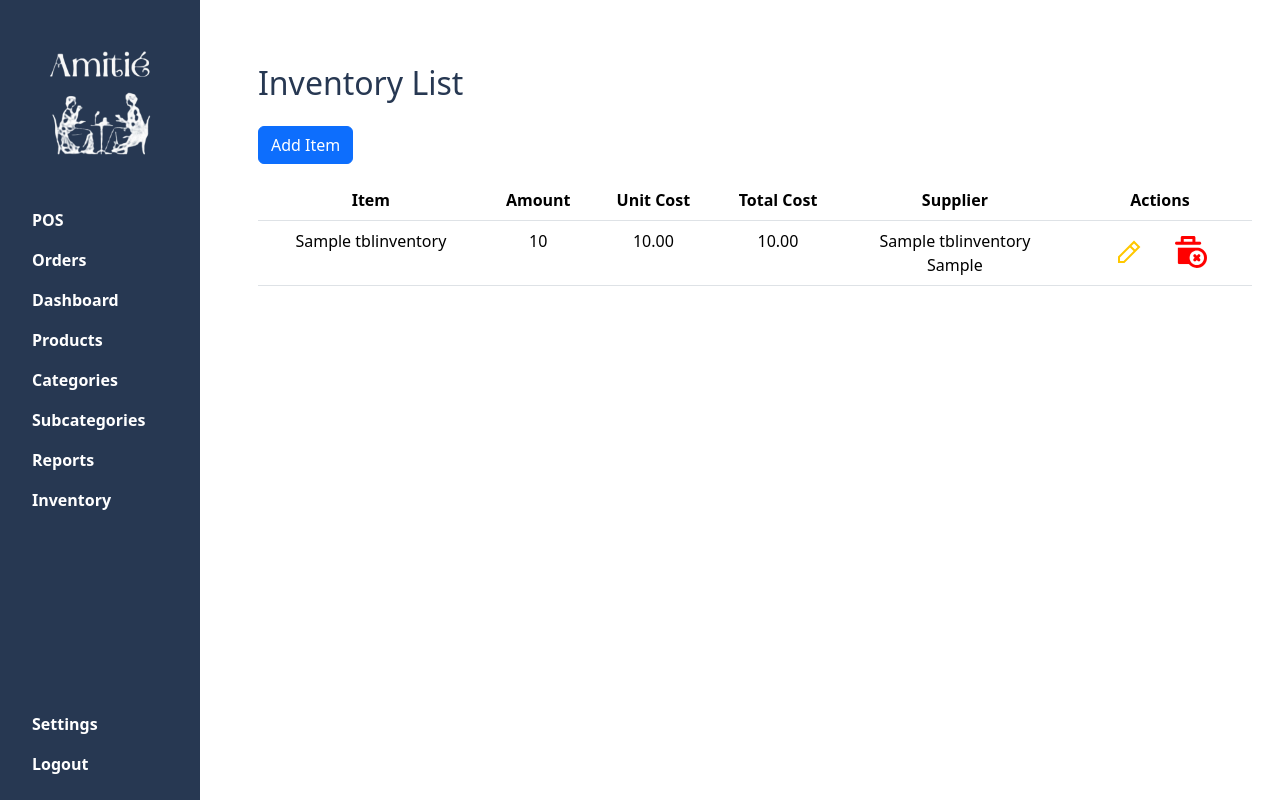
After one commit to YourNewbDev/AmitieCafe, a PHP site: page /inventory.php in a window 1280 px wide. The commit adds this page. Run offline with PHP 8.4, Linux system fonts and the light colour scheme; a user stored in the database is signed in; tables that the repository leaves empty or names only in its code hold one stand-in row (values such as "Sample post"); some libraries are stand-ins or nearby versions.

Commit message:
Added inventory.php

```diff
--- a/actions/login.php
+++ b/actions/login.php
@@ -22,7 +22,7 @@ if ($_SERVER['REQUEST_METHOD'] === 'POST') {
     $stmt->execute(['username' => $username]);
     $user = $stmt->fetch(PDO::FETCH_ASSOC);
 
-    if ($user && password_verify($password, $user['password'])) {
+    if ($user && password_verify($password, $user['user_password'])) {
         $_SESSION['user_id'] = $user['user_id'];
         $_SESSION['user_name'] = $user['user_name'];
         $_SESSION['user_role'] = $user['user_role'];
--- a/includes/header.php
+++ b/includes/header.php
@@ -41,9 +41,10 @@ if (!isset($pageTitle)) {
         <img src="/AmitieCafe/assets/image/Amitie-white.png" alt="Amitie Cafe Logo" class="mb-3" />
         <ul class="nav flex-column flex-grow-1">
           <li class="nav-item"><a class="nav-link text-white fw-bold" href="<?php echo BASE_URL; ?>pos.php">POS</a></li>
-          <li class="nav-item"><a class="nav-link text-white fw-bold" href="<?php echo BASE_URL; ?>order.php">Orders</a></li>
+          <li class="nav-item"><a class="nav-link text-white fw-bold" href="<?php echo BASE_URL; ?>order.php">Orders</a>
+          </li>
 
-          <?php if ($_SESSION['user_role'] === "OWNER") : ?>
+          <?php if ($_SESSION['user_role'] === "OWNER"): ?>
             <li class="nav-item">
               <a class="nav-link text-white fw-bold" href="#">Dashboard</a>
             </li>
@@ -51,18 +52,20 @@ if (!isset($pageTitle)) {
               <a class="nav-link text-white fw-bold" href="<?php echo BASE_URL; ?>admin/manage-products.php">Products</a>
             </li>
             <li class="nav-item">
-              <a class="nav-link text-white fw-bold" href="<?php echo BASE_URL; ?>admin/manage-categories.php">Categories</a>
+              <a class="nav-link text-white fw-bold"
+                href="<?php echo BASE_URL; ?>admin/manage-categories.php">Categories</a>
             </li>
             <li class="nav-item">
-              <a class="nav-link text-white fw-bold" href="<?php echo BASE_URL; ?>admin/manage-subcategories.php">Subcategories</a>
-            </li>
-            <li class="nav-item">
-              <a class="nav-link text-white fw-bold" href="#">Inventory</a>
+              <a class="nav-link text-white fw-bold"
+                href="<?php echo BASE_URL; ?>admin/manage-subcategories.php">Subcategories</a>
             </li>
             <li class="nav-item">
               <a class="nav-link text-white fw-bold" href="#">Reports</a>
             </li>
           <?php endif; ?>
+          <li class="nav-item">
+            <a class="nav-link text-white fw-bold" href="<?php echo BASE_URL; ?>inventory.php">Inventory</a>
+          </li>
 
           <!-- Push-down items -->
           <li class="nav-item mt-auto">
@@ -88,13 +91,15 @@ if (!isset($pageTitle)) {
         <!-- Main nav section (flex-grow-1 to take up remaining space) -->
         <ul class="nav flex-column flex-grow-1">
           <li class="nav-item">
-            <a class="nav-link text-white fw-bold" href="<?php echo BASE_URL; ?>pos.php" data-bs-dismiss="offcanvas">POS</a>
+            <a class="nav-link text-white fw-bold" href="<?php echo BASE_URL; ?>pos.php"
+              data-bs-dismiss="offcanvas">POS</a>
           </li>
           <li class="nav-item">
-            <a class="nav-link text-white fw-bold" href="<?php echo BASE_URL; ?>order.php" data-bs-dismiss="offcanvas">Orders</a>
+            <a class="nav-link text-white fw-bold" href="<?php echo BASE_URL; ?>order.php"
+              data-bs-dismiss="offcanvas">Orders</a>
           </li>
 
-          <?php if ($_SESSION['user_role'] === "OWNER") : ?>
+          <?php if ($_SESSION['user_role'] === "OWNER"): ?>
             <li class="nav-item">
               <a class="nav-link text-white fw-bold" href="#" data-bs-dismiss="offcanvas">Dashboard</a>
             </li>
@@ -102,27 +107,31 @@ if (!isset($pageTitle)) {
               <a class="nav-link text-white fw-bold" href="<?php echo BASE_URL; ?>admin/manage-products.php">Products</a>
             </li>
             <li class="nav-item">
-              <a class="nav-link text-white fw-bold" href="<?php echo BASE_URL; ?>admin/manage-categories.php">Categories</a>
+              <a class="nav-link text-white fw-bold"
+                href="<?php echo BASE_URL; ?>admin/manage-categories.php">Categories</a>
             </li>
             <li class="nav-item">
-              <a class="nav-link text-white fw-bold" href="<?php echo BASE_URL; ?>admin/manage-subcategories.php">Subcategories</a>
-            </li>
-            <li class="nav-item">
-              <a class="nav-link text-white fw-bold" href="#" data-bs-dismiss="offcanvas">Inventory</a>
+              <a class="nav-link text-white fw-bold"
+                href="<?php echo BASE_URL; ?>admin/manage-subcategories.php">Subcategories</a>
             </li>
             <li class="nav-item">
               <a class="nav-link text-white fw-bold" href="#" data-bs-dismiss="offcanvas">Reports</a>
             </li>
           <?php endif; ?>
+          <li class="nav-item">
+            <a class="nav-link text-white fw-bold" href="<?php echo BASE_URL; ?>inventory.php">Inventory</a>
+          </li>
         </ul>
 
         <!-- Pushed to the bottom -->
         <ul class="nav flex-column mt-auto">
           <li class="nav-item">
-            <a class="nav-link text-white fw-bold" href="<?php echo BASE_URL; ?>setting.php" data-bs-dismiss="offcanvas">Logout</a>
+            <a class="nav-link text-white fw-bold" href="<?php echo BASE_URL; ?>setting.php"
+              data-bs-dismiss="offcanvas">Logout</a>
           </li>
           <li class="nav-item">
-            <a class="nav-link text-white fw-bold" href="<?php echo BASE_URL; ?>actions/logout.php" data-bs-dismiss="offcanvas">Logout</a>
+            <a class="nav-link text-white fw-bold" href="<?php echo BASE_URL; ?>actions/logout.php"
+              data-bs-dismiss="offcanvas">Logout</a>
           </li>
         </ul>
       </div>
--- /dev/null
+++ b/inventory.php
@@ -0,0 +1,297 @@
+<?php
+
+require __DIR__ . '/./actions/auth.php';
+
+include __DIR__ . "/./includes/header.php";
+
+$success_message = $_SESSION['success_message'] ?? null;
+$error_message = $_SESSION['error_message'] ?? null;
+unset($_SESSION['success_message'], $_SESSION['error_message']);
+
+try {
+    $stmt = $pdo->prepare('SELECT * FROM tblinventory');
+    $stmt->execute();
+    $inventories = $stmt->fetchAll(PDO::FETCH_ASSOC);
+} catch (PDOException $err) {
+    die("Query failed: " . $err->getMessage());
+}
+
+?>
+
+<!-- Main Content (Scrollable) -->
+<main class="main-content d-flex flex-column flex-grow-1 overflow-auto pt-3 px-3">
+    <!-- Success Modal -->
+    <div class="modal fade" id="successModal" tabindex="-1" aria-labelledby="successModalLabel" aria-hidden="true">
+        <div class="modal-dialog modal-dialog-centered">
+            <div class="modal-content">
+                <div class="modal-header">
+                    <h5 class="modal-title text-success" id="successModalLabel">Success</h5>
+                    <button type="button" class="btn-close" data-bs-dismiss="modal"></button>
+                </div>
+                <div class="modal-body">
+                    <?= htmlspecialchars($success_message) ?>
+                </div>
+                <div class="modal-footer">
+                    <button type="button" class="btn btn-primary" data-bs-dismiss="modal">OK</button>
+                </div>
+            </div>
+        </div>
+    </div>
+
+    <!-- Error Modal -->
+    <div class="modal fade" id="errorModal" tabindex="-1" aria-labelledby="errorModalLabel" aria-hidden="true">
+        <div class="modal-dialog modal-dialog-centered">
+            <div class="modal-content">
+                <div class="modal-header">
+                    <h5 class="modal-title text-danger" id="errorModalLabel">Error</h5>
+                    <button type="button" class="btn-close" data-bs-dismiss="modal"></button>
+                </div>
+                <div class="modal-body">
+                    <?= htmlspecialchars($error_message) ?>
+                </div>
+                <div class="modal-footer">
+                    <button type="button" class="btn btn-danger" data-bs-dismiss="modal">OK</button>
+                </div>
+            </div>
+        </div>
+    </div>
+    <div class="container mt-5">
+        <h2 class="mb-4 text-custom">Inventory List</h2>
+
+        <button class="btn btn-primary mb-3" data-bs-toggle="modal" data-bs-target="#addInventoryModal">Add Item</button>
+
+        <div class="d-flex justify-content-center">
+            <div class="table-responsive w-100">
+                <table id="categoriesTable" class="table">
+                    <thead>
+                        <tr>
+                            <th class="text-center">Item</th>
+                            <th class="text-center">Amount</th>
+                            <th class="text-center">Unit Cost</th>
+                            <th class="text-center">Total Cost</th>
+                            <th class="text-center">Supplier</th>
+                            <th class="text-center">Actions</th>
+                        </tr>
+                    </thead>
+                    <tbody>
+                        <?php foreach ($inventories as $item) : ?>
+                            <?php
+                                $amount_parts = explode(" ", $item["inventory_amount"]);
+                                $numeric_amount = $amount_parts[0] ?? null;
+                                $unit = $amount_parts[1] ?? null;
+                            ?>
+                            <tr>
+                                <td class="text-center"><?= htmlspecialchars($item['inventory_name']) ?></td>
+                                <td class="text-center"><?= htmlspecialchars($item['inventory_amount']) ?></td>
+                                <td class="text-center"><?= number_format($item['inventory_unit_cost'], 2) ?></td>
+                                <td class="text-center"><?= number_format($item['inventory_total_unit_cost'], 2) ?></td>
+                                <td class="text-center">
+                                    <?= htmlspecialchars($item['supplier_name']) ?> <br>
+                                    <?= htmlspecialchars($item['supplier_contact']) ?>
+                                </td>
+                                <td class="text-center">
+                                    <div class="">
+                                        <button type="button" class="btn edit-btn" data-bs-toggle="modal" data-bs-target="#editInventoryModal"
+                                            data-bs-inventory-id="<?= $item['inventory_id'] ?>"
+                                            data-bs-inventory-name="<?= htmlspecialchars($item['inventory_name']) ?>"
+                                            data-bs-inventory-amount="<?= htmlspecialchars($numeric_amount) ?>"
+                                            data-bs-inventory-measure="<?= htmlspecialchars($unit) ?>"
+                                            data-bs-inventory-unit-cost="<?= number_format($item['inventory_unit_cost'], 2) ?>"
+                                            data-bs-inventory-total-unit-cost="<?= number_format($item['inventory_total_unit_cost'], 2)?>"
+                                            data-bs-inventory-supplier-name="<?=htmlspecialchars($item['supplier_name']) ?>"
+                                            data-bs-inventory-supplier-contact="<?=htmlspecialchars($item['supplier_contact']) ?>">
+                                            <img src="./assets/image/edit.svg" alt="Edit" class="" style="max-width: 2em;">
+                                        </button>
+                                        <button type="button" class="btn delete-btn" data-bs-toggle="modal" data-bs-target="#deleteInventoryModal"
+                                            data-bs-inventory-id="<?= $item['inventory_id'] ?>"
+                                            data-bs-inventory-name="<?= htmlspecialchars($item['inventory_name']) ?>">
+                                            <img src="./assets/image/delete.svg" alt="Delete" class="img-responsive" style="max-width: 2em;">
+                                        </button>
+                                    </div>
+                                </td>
+                            </tr>
+                        <?php endforeach; ?>
+                    </tbody>
+                </table>
+            </div>
+        </div>
+
+    </div>
+</main>
+
+<!-- Add Inventory Modal -->
+<div class="modal fade" id="addInventoryModal" tabindex="-1">
+    <div class="modal-dialog">
+        <div class="modal-content">
+            <div class="modal-header">
+                <h5 class="modal-title text-primary">Add Inventory</h5>
+                <button type="button" class="btn-close" data-bs-dismiss="modal"></button>
+            </div>
+            <div class="modal-body">
+                <form method="POST" action="/AmitieCafe/actions/add-inventory.php">
+                    <div class="mb-3">
+                        <label class="form-label">Item Name</label>
+                        <input type="text" class="form-control" name="inventory_name" required>
+                    </div>
+                    <div class="row mb-3">
+                        <div class="col-md-8">
+                            <label class="form-label">Amount</label>
+                            <input type="number" class="form-control" name="inventory_amount" required>
+                        </div>
+                        <div class="col-md-4 pt-2">
+                            <label for=""></label>
+                            <select class="form-select" aria-label="" name="inventory_measure" required>
+                                <option selected></option>
+                                <option value="kg">kg</option>
+                                <option value="pc">pc</option>
+                                <option value="liter">liter</option>
+                                <option value="unit">unit</option>
+                            </select>
+                        </div>
+                    </div>
+                    <div class="mb-3">
+                        <label class="form-label">Total Cost</label>
+                        <input type="number" class="form-control" name="inventory_total_unit_cost" required>
+                    </div>
+                    <div class="mb-3">
+                        <label class="form-label">Supplier Name</label>
+                        <input type="text" class="form-control" name="supplier_name" required>
+                    </div>
+                    <div class="mb-3">
+                        <label class="form-label">Contact</label>
+                        <input type="text" class="form-control" name="supplier_contact" required>
+                    </div>
+                    <div class="d-flex justify-content-center">
+                        <button type="submit" class="btn btn-primary mx-3">Save</button>
+                        <button type="button" class="btn btn-danger" data-bs-dismiss="modal">Cancel</button>
+                    </div>
+                </form>
+            </div>
+        </div>
+    </div>
+</div>
+
+<!-- Edit Category Modal -->
+<div class="modal fade" id="editInventoryModal" tabindex="-1">
+    <div class="modal-dialog">
+        <div class="modal-content">
+            <div class="modal-header">
+                <h5 class="modal-title text-primary">Edit Category</h5>
+                <button type="button" class="btn-close" data-bs-dismiss="modal"></button>
+            </div>
+            <div class="modal-body">
+                <form method="POST" action="/AmitieCafe/actions/edit-inventory.php">
+                    <div class="mb-3">
+                        <label class="form-label">Item Name</label>
+                        <input type="text" class="form-control" name="inventory_name" id="editInventoryName" required>
+                        <input type="hidden" class="form-control" name="inventory_id" id="editInventoryId">
+                    </div>
+                    <div class="row mb-3">
+                        <div class="col-md-8">
+                            <label class="form-label">Amount</label>
+                            <input type="number" class="form-control" name="inventory_amount" id="editInventoryAmount" required>
+                        </div>
+                        <div class="col-md-4 pt-2">
+                            <label for=""></label>
+                            <select class="form-select" aria-label="" name="inventory_measure" id="editInventoryMeasureAmount" required>
+                                <option selected></option>
+                                <option value="kg">kg</option>
+                                <option value="pc">pc</option>
+                                <option value="liter">liter</option>
+                                <option value="unit">unit</option>
+                            </select>
+                        </div>
+                    </div>
+                    <div class="mb-3">
+                        <label class="form-label">Total Cost</label>
+                        <input type="number" class="form-control" name="inventory_total_unit_cost" id="editInventoryTotalUnitCost" required>
+                    </div>
+                    <div class="mb-3">
+                        <label class="form-label">Supplier Name</label>
+                        <input type="text" class="form-control" name="supplier_name" id="editSupplierName" required>
+                    </div>
+                    <div class="mb-3">
+                        <label class="form-label">Contact</label>
+                        <input type="text" class="form-control" name="supplier_contact" id="editSupplierContact" required>
+                    </div>
+                    <div class="d-flex justify-content-center">
+                        <button type="submit" class="btn btn-primary mx-3">Save</button>
+                        <button type="button" class="btn btn-danger" data-bs-dismiss="modal">Cancel</button>
+                    </div>
+                </form>
+            </div>
+        </div>
+    </div>
+</div>
+
+<!-- Delete Product Modal -->
+<div class="modal fade" id="deleteInventoryModal" tabindex="-1">
+    <div class="modal-dialog">
+        <div class="modal-content">
+            <div class="modal-header">
+                <h5 class="modal-title text-danger">Delete Inventory</h5>
+                <button type="button" class="btn-close" data-bs-dismiss="modal"></button>
+            </div>
+            <div class="modal-body">
+                <p class="text-center">Are you sure you want to delete <strong id="deleteInventoryName"></strong>?</p>
+                <form method="POST" action="/AmitieCafe/actions/delete-inventory.php">
+                    <div class="mb-3">
+                        <input type="hidden" class="form-control" name="inventory_id" id="deleteInventoryId">
+                    </div>
+
+                    <div class="d-flex justify-content-center">
+                        <button type="submit" class="btn btn-danger mx-3">Delete</button>
+                        <button type="button" class="btn btn-light" data-bs-dismiss="modal">Cancel</button>
+                    </div>
+                </form>
+            </div>
+        </div>
+    </div>
+</div>
+
+<?php include __DIR__ . "/./includes/footer.php"; ?>
+<!-- Auto Trigger Modal if a message exists -->
+<script>
+    document.addEventListener("DOMContentLoaded", function() {
+        <?php if ($success_message) : ?>
+            var successModal = new bootstrap.Modal(document.getElementById('successModal'));
+            successModal.show();
+        <?php endif; ?>
+
+        <?php if ($error_message) : ?>
+            var errorModal = new bootstrap.Modal(document.getElementById('errorModal'));
+            errorModal.show();
+        <?php endif; ?>
+
+    });
+
+            document.body.addEventListener("click", function(event) {
+            if (event.target.closest(".delete-btn")) {
+                let button = event.target.closest(".delete-btn");
+                let inventoryId = button.getAttribute("data-bs-inventory-id");
+                let inventoryName = button.getAttribute("data-bs-inventory-name");
+
+                document.getElementById("deleteInventoryId").value = inventoryId;
+                document.getElementById("deleteInventoryName").textContent = inventoryName;
+            }
+
+            if (event.target.closest(".edit-btn")) {
+                let button = event.target.closest(".edit-btn");
+                let inventoryId = button.getAttribute("data-bs-inventory-id");
+                let inventoryName = button.getAttribute("data-bs-inventory-name");
+                let inventoryAmount = button.getAttribute("data-bs-inventory-amount");
+                let inventoryMeasure = button.getAttribute("data-bs-inventory-measure");
+                let inventoryTotalUnitCost = button.getAttribute("data-bs-inventory-total-unit-cost");
+                let supplierName = button.getAttribute("data-bs-inventory-supplier-name");
+                let supplierContact = button.getAttribute("data-bs-inventory-supplier-contact");
+
+                document.getElementById("editInventoryId").value = inventoryId;
+                document.getElementById("editInventoryName").value = inventoryName;
+                document.getElementById("editInventoryAmount").value = inventoryAmount;
+                document.getElementById("editInventoryMeasureAmount").value = inventoryMeasure;
+                document.getElementById("editInventoryTotalUnitCost").value = inventoryTotalUnitCost;
+                document.getElementById("editSupplierName").value = supplierName;
+                document.getElementById("editSupplierContact").value = supplierContact;
+            }
+        });
+</script>
```
Also changed, not shown: actions/add-inventory.php (added, +39 -0 lines), actions/delete-inventory.php (added, +24 -0 lines), actions/edit-inventory.php (added, +40 -0 lines).
